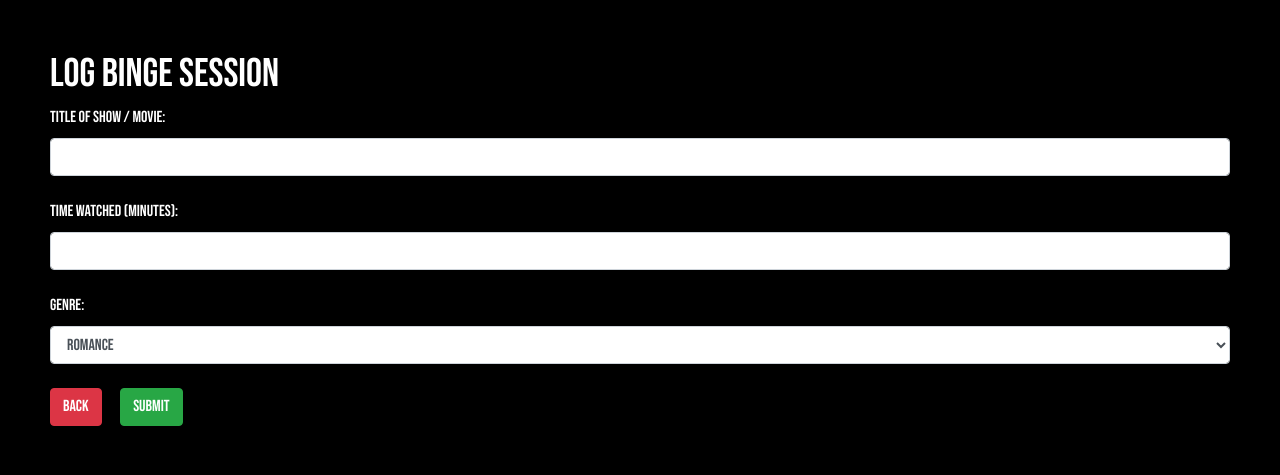
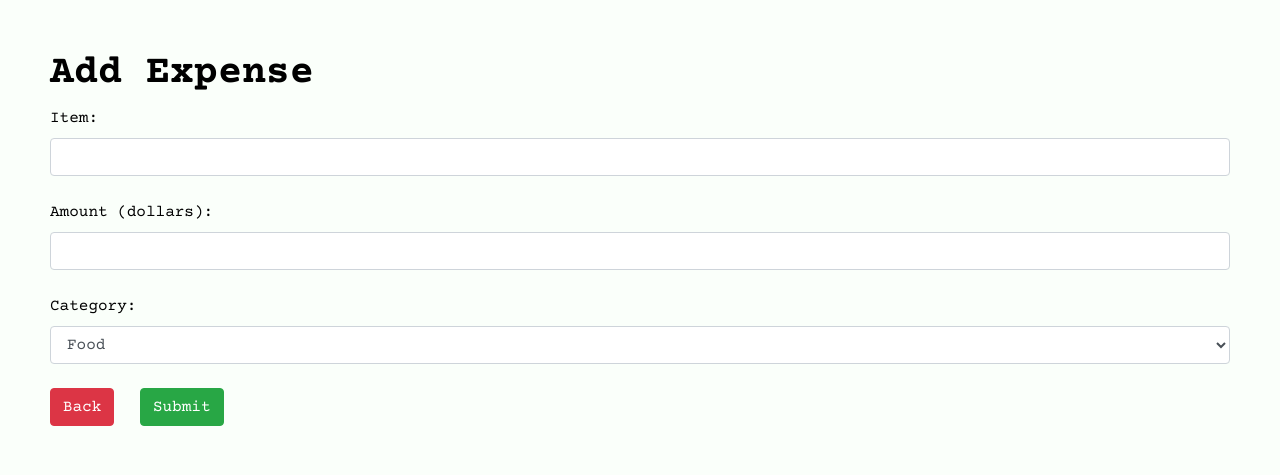
Before and after one commit to WICS-UCI/venushacks-web-dev-workshop, a Flask app: page /add.html in a window 1280 px wide. Shown: the top 475 px of the page. Run offline with Flask 2, Linux system fonts and the light colour scheme; some libraries are stand-ins or nearby versions.

Commit message:
update frontend

```diff
--- a/static/add.html
+++ b/static/add.html
@@ -5,7 +5,7 @@
 	<meta charset="utf-8">
 	<meta name="viewport" content="width=device-width">
 
-  <title>Netflix Binge Tracker</title>
+  <title>Expense Tracker</title>
 
   <!-- Link stylesheets here! -->
   <!-- The order of the link tags is the order in which styles are applied -->
@@ -14,32 +14,31 @@
   <link href="style.css" rel="stylesheet" type="text/css" />
 
   <!-- Import Google Fonts (https://fonts.google.com/) -->
-	<link rel="preconnect" href="https://fonts.gstatic.com">
-	<link href="https://fonts.googleapis.com/css2?family=Bebas+Neue&display=swap" rel="stylesheet">
-
+  <link rel="preconnect" href="https://fonts.gstatic.com">
+  <link href="https://fonts.googleapis.com/css2?family=Courier+Prime:wght@400;700&display=swap" rel="stylesheet">
 </head>
 
 <body>
 	<div class="container-fluid page">
-    <h1>Log Binge Session</h1>
+    <h1>Add Expense</h1>
 
     <!-- Add form that connects to the backend url 'add' (which is a POST method, so this si the information that is sent to the Python function) -->
 		<form id="add-log-form" method="POST" action="/add">
-      <label for="title">Title of Show / Movie: </label>
+      <label for="item">Item: </label>
       <!-- the 'name' attribute is what the variable is in Python -->
-      <input type="text" class="form-control" name="name" required/>
+      <input type="text" class="form-control" name="item" required/>
       <br/>
-      <label for="time">Time Watched (minutes): </label>
-      <input type = "number" id="time" class="form-control" name="time" required/>
+      <label for="amount">Amount (dollars):</label>
+      <input type = "number" id="amount" class="form-control" name="amount" required/>
       <br/>
 
       <!-- Dropdown -->
-      <label for="genre">Genre: </label>
-      <select class="form-control" name="genre" required>
+      <label for="category">Category: </label>
+      <select class="form-control" name="category" required>
         <!-- The value attribute indicates what is sent when the form is submitted -->
-        <option value="romance">Romance</option>
-        <option value="comedy">Comedy</option>
-        <option value="mystery">Mystery</option>
+        <option value="food">Food</option>
+        <option value="travel">Travel</option>
+        <option value="entertainment">Entertainment</option>
       </select>
       <br/>
 
--- a/static/style.css
+++ b/static/style.css
@@ -1,11 +1,16 @@
 /* Use the tag name to select all elements of that type */
 body{
-  background-color: black;
+  background-color: #FAFFFA;
 }
 
 img{
   width: 50%;
   height: 50%;
+  margin: 2em;
+}
+
+h1{
+  font-weight: bold;
 }
 
 /* Use . to select elements of a specific class */
@@ -13,8 +18,8 @@ img{
   /* When importing fonts (in this case Bebas Neue) from Google Fonts, be sure
       to include fallbacks because a browser may not support that font or the font
       may take a second to load.  */
-  font-family: 'Bebas Neue', 'Franklin Gothic Medium', 'Arial Narrow', Arial, sans-serif;
-  color: white;
+  font-family: 'Courier Prime', monospace;
+  color: black;
   padding: 50px; /* px = pixels */
 }
 
```
Also changed, not shown: static/index.html (+6 -8 lines), static/view.html (+4 -4 lines).
